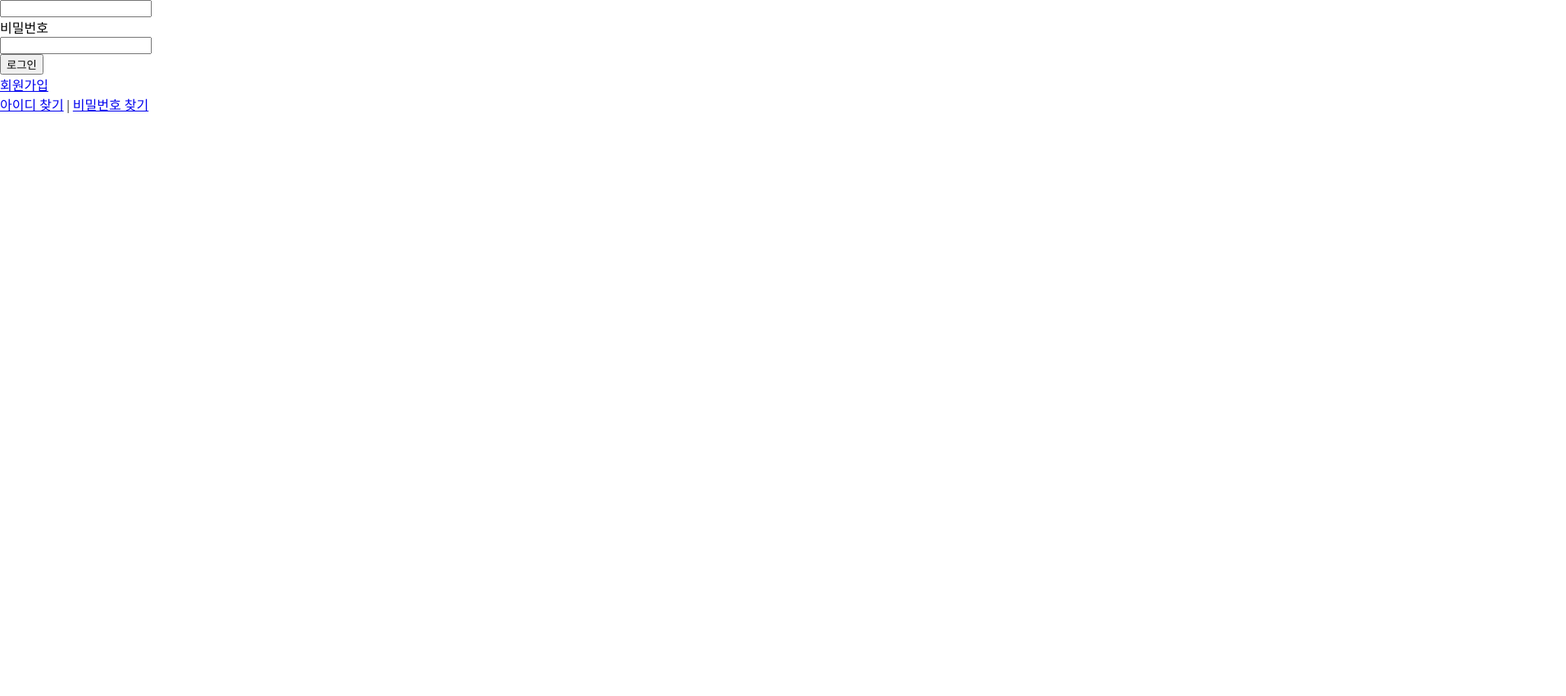
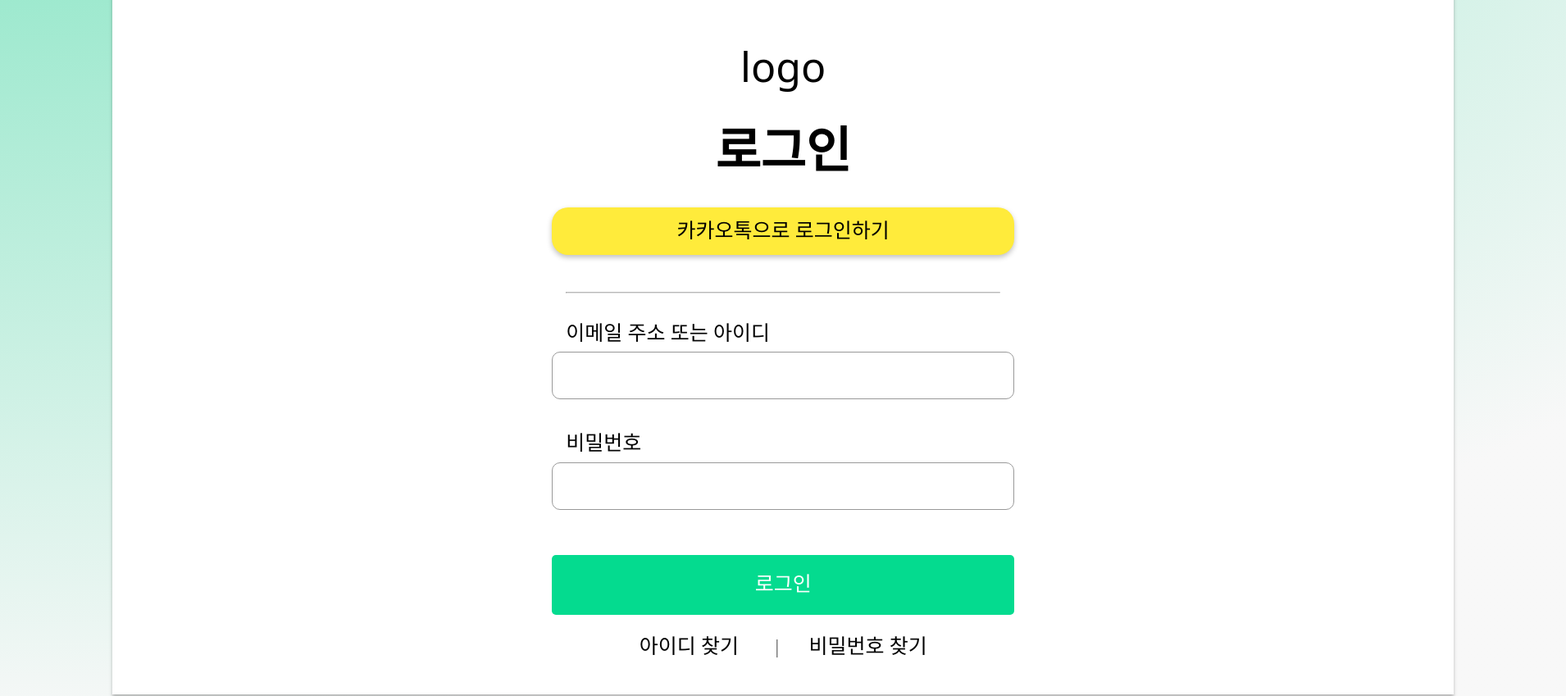
Before and after one commit to RhythmPalette/rhythmpalette-client, a React (Create React App) app: page /login in a window 1280 px wide. Shown: the part 140-989 px from the top of the page at 82% size, 1910 px wide, since content can reach past the window. Before the commit the page ends 800 px from the top, so only its background shows below. Built offline with nearby package versions, Linux system fonts and the light colour scheme.

Commit message:
feat:로그인 화면 디자인 추가

```diff
--- a/src/pages/LoginPage/Login.jsx
+++ b/src/pages/LoginPage/Login.jsx
@@ -1,7 +1,180 @@
 // Login.jsx
 
 import React, { useState } from 'react';
-import { Link } from 'react-router-dom';
+import styled from 'styled-components';
+
+const Background = styled.div`
+  width: 1910.395px;
+  height: 1080px;
+  flex-shrink: 0;
+  background: radial-gradient(140.12% 112.97% at -1.52% -17.47%, rgba(0, 201, 130, 0.50) 1.59%, rgba(241, 241, 241, 0.50) 100%);
+  display: flex;
+  justify-content: center;
+  align-items: center;
+`
+const SignIn = styled.form`
+  width: 1636.578px;
+  height: 894.085px;
+  flex-shrink: 0;
+  background: #FFF;
+  box-shadow: 0px 4px 4px 0px rgba(0, 0, 0, 0.25);
+  display: flex;
+  flex-direction: column;
+  justify-content: center;
+  align-items: center;
+`
+const Logo = styled.div`
+  color: #000;
+  text-align: center;
+  font-family: "Segoe UI";
+  font-size: 50px;
+  font-style: normal;
+  font-weight: 300;
+  line-height: 18px; /* 36% */
+  margin-top: 75.88px;
+`
+
+const Title = styled.div`
+  display: flex;
+  width: 180px;
+  height: 93.652px;
+  flex-direction: column;
+  justify-content: center;
+  flex-shrink: 0;
+  color: #000;
+  text-align: center;
+  font-family: Pretendard Variable;
+  font-size: 60px;
+  font-style: normal;
+  font-weight: 600;
+  line-height: 30%;
+  margin-top: 48.78px;
+`
+const KakaoWrab = styled.div`
+  width: 564.305px;
+  height: 58.451px;
+  flex-shrink: 0;
+  border-radius: 20px;
+  background: #FFEB3B;
+  box-shadow: 0px 3px 6px 0px rgba(0, 0, 0, 0.25);
+  display: flex;
+  flex-direction: column;
+  justify-content: center;
+  flex-shrink: 0;
+  color: #000;
+  text-align: center;
+  font-family: "Pretendard Variable";
+  font-size: 25px;
+  font-style: normal;
+  font-weight: 400;
+  line-height: 18px; /* 72% */
+  margin-top: 20.65px;
+`
+const Line = styled.hr`
+  width: 529.959px;
+  height: 1px;
+  transform: scaleY(0.5);
+  margin-top: 44.82px;
+  background: #A9A9A9;
+`
+const Email = styled.div`
+  width: 529.959px;
+  color: #000;
+  font-family: "Pretendard Variable";
+  font-size: 25px;
+  font-style: normal;
+  font-weight: 400;
+  line-height: 18px; /* 72% */
+  margin-top:31.68px;
+`
+const Input = styled.input`
+  width: 564.305px;
+  height: 58.451px;
+  flex-shrink: 0;
+  border-radius: 10px;
+  border: 1px solid #999;
+  background: #FFF;
+  margin-top: 13.25px;
+  padding-top: 14.17px;
+  padding-bottom: 14.17px;
+  padding-left: 17.17px;
+  color: #000;
+  font-family: "Pretendard Variable";
+  font-size: 25px;
+  font-style: normal;
+  font-weight: 400;
+  line-height: 18px; /* 72% */
+`
+const Password = styled.div`
+  width: 529.959px;
+  color: #000;
+  font-family: "Pretendard Variable";
+  font-size: 25px;
+  font-style: normal;
+  font-weight: 400;
+  line-height: 18px; /* 72% */
+  margin-top: 10.549px;
+`
+const LoginBtn =styled.button`
+  width: 564.305px;
+  height: 73.758px;
+  flex-shrink: 0;
+  border-radius: 5px;
+  background: #04DB8F;
+  border: 0;
+  flex-shrink: 0;
+  color: #FFF;
+  text-align: center;
+  font-family: "Pretendard Variable";
+  font-size: 25px;
+  font-style: normal;
+  font-weight: 400;
+  line-height: 18px; /* 72% */
+  margin-top: 19.969px;
+`
+const Find = styled.div`
+  display: flex;
+  justify-content: center;
+  align-items: center;
+  width: 400px;
+  height: 30.391px;
+  color: #666;
+  margin-top: 23.65px;
+`
+const FindId = styled.a`
+  color: #000;
+  font-family: "Pretendard Variable";
+  font-size: 25px;
+  font-style: normal;
+  font-weight: 400;
+  line-height: 18px; /* 72% */
+  margin-right: 44.2px;
+  text-decoration-line: none;
+`
+const FindPw = styled.a`
+  color: #000;
+  font-family: "Pretendard Variable";
+  font-size: 25px;
+  font-style: normal;
+  font-weight: 400;
+  line-height: 18px; /* 72% */
+  margin-left: 36.18px;
+  text-decoration-line: none;
+`
+const Separation = styled.div`
+  font-size: 25px;
+`
+const Error = styled.div`
+  width: 529.959px;
+  height: 30.391px;
+  color: #F00;
+  font-family: "Pretendard Variable";
+  font-size: 20px;
+  font-style: normal;
+  font-weight: 400;
+  line-height: 18px; /* 90% */
+  margin-top: 4.18px;
+`
 
 const Login = () => {
   const [identifier, setIdentifier] = useState('');
@@ -11,7 +184,7 @@
 
   const handleLogin = () => {
     // 예제에서는 간단히 이메일이나 아이디가 'test@test.com'이고, 비밀번호가 'password'일 때를 로그인 성공으로 가정
-    const correctIdentifier = 'test@test.com'; // You can replace this with the actual logic for checking email or username
+    const correctIdentifier = 'test@test.com';
     const correctPassword = 'password';
 
     // 이메일 또는 아이디 유효성 검사
@@ -34,41 +207,50 @@
     }
   };
 
+  const Rest_api_key='9ca8862f645265320a040503a774512d' //REST API KEY
+  const redirect_uri = 'http://localhost:3000/kakaologin' //Redirect URI
+  // oauth 요청 URL
+  const kakaoURL = `https://kauth.kakao.com/oauth/authorize?client_id=${Rest_api_key}&redirect_uri=${redirect_uri}&response_type=code`
+  const kakaoLogin = ()=>{
+    window.location.href = kakaoURL
+  }
+  const code = new URL(window.location.href).searchParams.get("code");
+
   return (
-    <div>
-      <h3>logo</h3>
-      <h2>로그인</h2>
-      <form>
-        <div>
+    <Background>
+      <SignIn>
+        <Logo>logo</Logo>
+        <Title>로그인</Title>
+        <KakaoWrab onClick={kakaoLogin}>카카오톡으로 로그인하기</KakaoWrab>
+        <Line />
+        <Email>
           이메일 주소 또는 아이디
-        </div>
-        <input
+        </Email>
+        <Input
           type="text"
           value={identifier}
           onChange={(e) => setIdentifier(e.target.value)}
         />
-        {identifierError && <p style={{ color: 'red' }}>{identifierError}</p>}
-        <div>
+        <Error>{identifierError && <div>{identifierError}</div>}</Error>
+        <Password>
           비밀번호
-        </div>
-        <input
+        </Password>
+        <Input
           type="password"
           value={password}
           onChange={(e) => setPassword(e.target.value)}
         />
-        {passwordError && <p style={{ color: 'red' }}>{passwordError}</p>}
-        <br></br>
-        <button type="button" onClick={handleLogin}>
+        <Error>{passwordError && <div>{passwordError}</div>}</Error>
+        <LoginBtn type="button" onClick={handleLogin}>
           로그인
-        </button>
-      </form>
-      <div>
-        <Link to="/signup_id">회원가입</Link>
-      </div>
-      <div>
-        <a href="#">아이디 찾기</a> | <a href="#">비밀번호 찾기</a>
-      </div>
-    </div>
+        </LoginBtn>
+        <Find>
+          <FindId href="#">아이디 찾기</FindId>
+          <Separation>|</Separation>
+          <FindPw href="#">비밀번호 찾기</FindPw>
+        </Find>
+      </SignIn>
+    </Background>
   );
 };
 
```
Also changed, not shown: src/pages/LoginPage/kakao_login.png (added), 1 other file (tests, documents, lock files or other folders).
